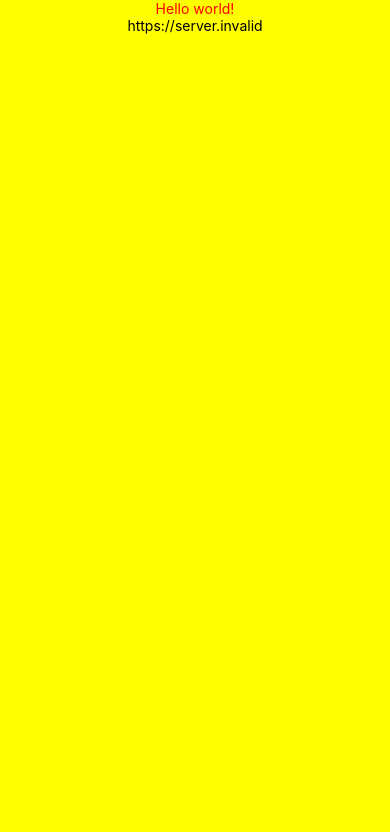
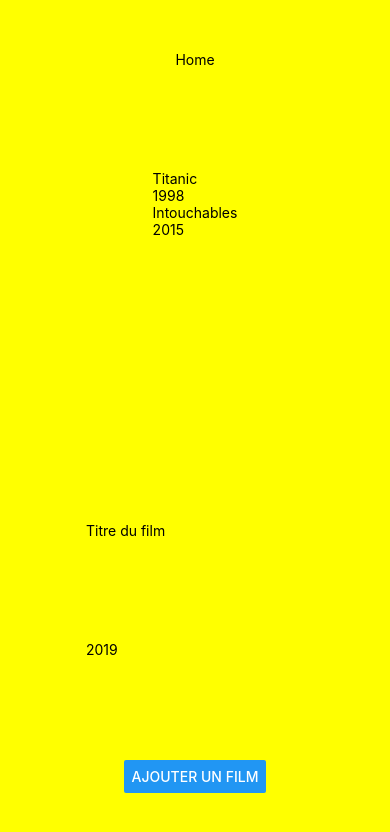
Before and after one commit to PHGL666/my-app, a React Native app: screen / in a window 390 px wide. Shown: the top 832 px of the page. Built offline with nearby package versions, Linux system fonts and the light colour scheme; no server answers.

Commit message:
second commit
BUTTON + FORMULAIRE

```diff
--- a/App.js
+++ b/App.js
@@ -1,11 +1,13 @@
 import React from 'react';
-import { StyleSheet, Text, View, StatusBar, StatusBarIOS, Platform } from 'react-native';
+import { StyleSheet, View } from 'react-native';
+import Constants from 'expo-constants';
+import Home from "./screens/Home";
 
 export default function App() {
   return (
     <View style={styles.container}>
-      <Text style={{ color: 'red' }}>Hello world!</Text>
-      <Text>{process.env.API_URL}</Text>
+
+      <Home/>
 
     </View>
   );
@@ -16,6 +18,6 @@ const styles = StyleSheet.create({
     flex: 1,
     backgroundColor: 'yellow',
     alignItems: 'center',
-    marginTop: Platform.OS === 'ios' ? 0 : StatusBar.currentHeight
+    marginTop: Constants.statusBarHeight
   },
 });
--- a/app.json
+++ b/app.json
@@ -10,7 +10,7 @@
       "web"
     ],
     "version": "1.0.0",
-    "orientation": "portrait",
+    "orientation": "default",
     "icon": "./assets/icon.png",
     "splash": {
       "image": "./assets/splash.png",
--- /dev/null
+++ b/components/MovieItem.js
@@ -0,0 +1,15 @@
+import React, {Component} from 'react';
+import { View, Text } from "react-native";
+
+class MovieItem extends Component {
+  render() {
+    return (
+      <View>
+        <Text>{this.props.movie.title}</Text>
+        <Text>{this.props.movie.year}</Text>
+      </View>
+    );
+  }
+}
+
+export default MovieItem;
--- a/package.json
+++ b/package.json
@@ -9,6 +9,7 @@
   },
   "dependencies": {
     "expo": "^35.0.0",
+    "expo-constants": "^7.0.0",
     "react": "16.8.3",
     "react-dom": "16.8.3",
     "react-native": "https://github.com/expo/react-native/archive/sdk-35.0.0.tar.gz",
--- /dev/null
+++ b/screens/Home.js
@@ -0,0 +1,55 @@
+import React, {Component} from 'react';
+import { View, Text, FlatList, Button, TextInput } from 'react-native';
+import MovieItem from '../components/MovieItem';
+
+class Home extends Component {
+
+  constructor(props) {
+    super(props);
+    this.state = {
+      movies: [],
+      title: '',
+      year: new Date().getFullYear()
+    };
+  }
+
+  componentDidMount() {
+    this.setState({
+      movies: [
+        { title: 'Titanic', year: 1998 },
+        { title: 'Intouchables', year: 2015 }
+      ]
+    });
+  }
+
+  addMovie() {
+    const movie =  { title: 'Terminator 6', year: 2019 };
+    this.setState({
+      movies: [...this.state.movies, movie]
+    });
+  }
+
+  render() {
+    return (
+      <View style={{ flex: 1, justifyContent: 'space-around', alignItems: 'center' }}>
+        <Text>Home</Text>
+        <View style={{ height: 250 }}>
+          <FlatList data={this.state.movies}
+                    renderItem={({item}) => <MovieItem movie={item}/>}
+                    keyExtractor={(item, index) => index.toString()}
+          />
+        </View>
+        <TextInput onChangeText={text => this.setState({ title: text })}
+                   value={this.state.title}
+                   placeholder='Titre du film'/>
+        <TextInput onChangeText={text => this.setState({ year: text })}
+                   value={this.state.year.toString()}
+                   keyboardType='numeric'/>
+        <Button onPress={() => this.addMovie()} title='Ajouter un film'/>
+      </View>
+    );
+  }
+}
+
+
+export default Home;
```
